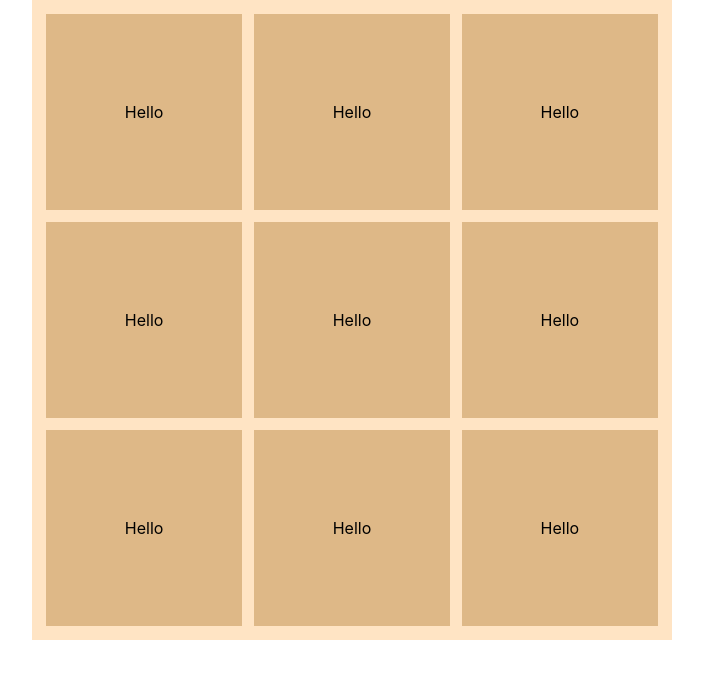
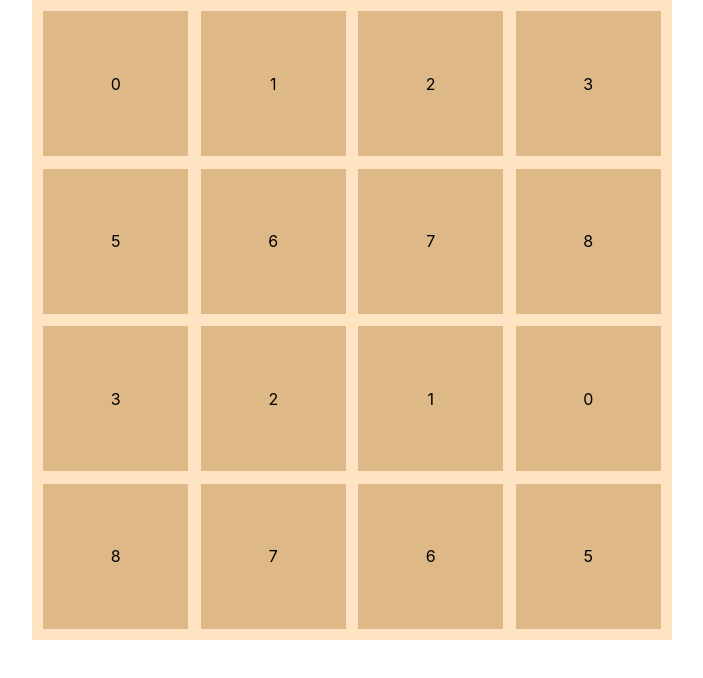
Before and after one commit to joepointon1/MemoryGame, a React (Create React App) app: page / in a window 1280 px wide. Shown: the top 678 px of the page, without its empty margins (288-991 px from the left). Built offline with nearby package versions, Linux system fonts and the light colour scheme.

Commit message:
implemented verifyAnswer, runs after 2nd answer is chosen and logs result to console

```diff
--- a/src/App.js
+++ b/src/App.js
@@ -1,21 +1,64 @@
-import { useState } from "react";
+import { useState, useRef, useEffect } from "react";
 export default function App() {
+  const noTiles = 16;
+  const [answer1, setAnswer1] = useState(null);
+  const [answer2, setAnswer2] = useState(null);
+
+  const answers = [
+    [0, 1, 2, 3],
+    [5, 6, 7, 8],
+    [3, 2, 1, 0],
+    [8, 7, 6, 5],
+  ];
+
+  // array filled with false, values change to true if those tiles have been correctly guessed
+  const usersAnswers = Array(Math.sqrt(noTiles))
+    .fill(false)
+    .map(() => Array(Math.sqrt(noTiles)).fill(false));
+
+  function BoardTile({ id }) {
+    const x = id % Math.sqrt(noTiles);
+    const y = Math.floor(id / Math.sqrt(noTiles));
+    return (
+      <div className="board-tile" onClick={() => handleClick(x, y)}>
+        {answers[y][x]}
+      </div>
+    );
+  }
+
+  function renderTiles(count) {
+    return Array(count)
+      .fill(0)
+      .map((v, i) => <BoardTile key={i} id={i} />);
+  }
+
+  function handleClick(x, y) {
+    if (!answer1) {
+      setAnswer1([x, y]);
+    } else {
+      // break if choosing same tile
+      if (answer1[0] === x && answer1[1] === y) return;
+      setAnswer2([x, y]);
+    }
+  }
+
+  function verifyAnswers() {
+    if(answers[answer1[1]][answer1[0]] === answers[answer2[1]][answer2[0]]){
+      console.log(true)
+    }else{
+      console.log(false);
+    }
+    setAnswer1(null);
+    setAnswer2(null);
+  }
 
 
+  useEffect(() => {
+    // verify answers once second answer has been set in state
+    if (answer2) {
+      verifyAnswers();
+    }
+  }, [answer2]);
 
-  return <div className="board-container">{renderTiles(9)}</div>;
+  return <div className="board-container">{renderTiles(noTiles)}</div>;
 }
-
-function BoardTile({id}) {
-  return <div className="board-tile" onClick={()=>handleClick(id)}>Hello</div>;
-}
-
-function handleClick(tile){
-  console.log(tile);
-}
-
-function renderTiles(count) {
-  return Array(count)
-    .fill(0)
-    .map((v, i) => <BoardTile key={i} id={i}/>);
-}
--- a/src/index.css
+++ b/src/index.css
@@ -34,10 +34,9 @@ html, body {
     background-color: burlywood;
     margin: 1%;
     text-align: center;
-    width: 31%;
-    height: 31%;
+    width: 23%;
+    height: 23%;
     justify-content: center;
     align-items: center;
     cursor:pointer;
-
 }
```
